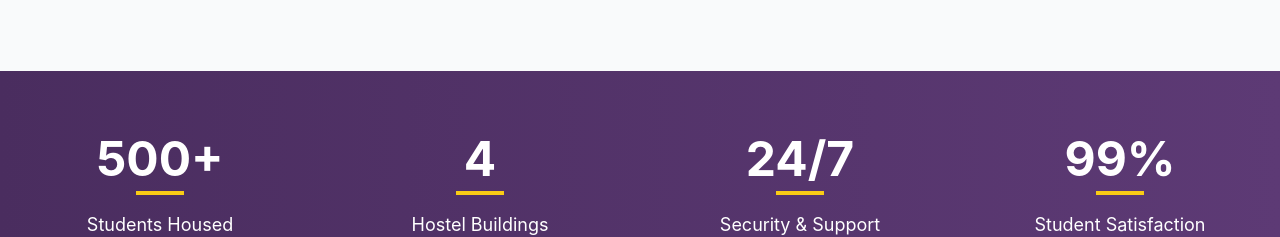
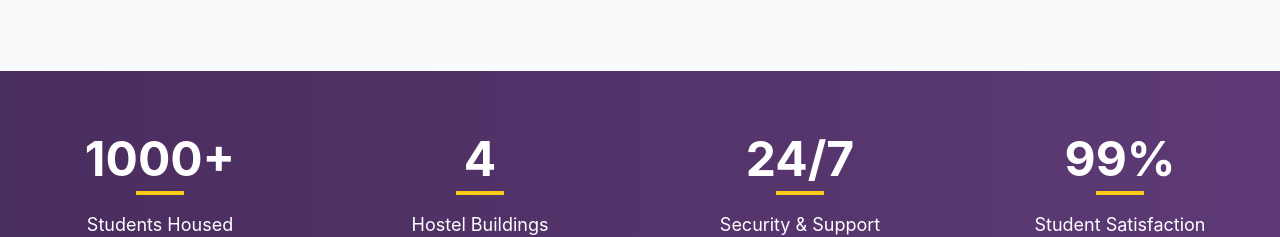
Before and after one commit to Maalinda/ruhuna-hms-FS-main, a React (Vite) app: page / in a window 1280 px wide. Shown: the part 2380-2617 px from the top of the page. Built offline with nearby package versions, Linux system fonts and the light colour scheme; no server answers.

Commit message:
modified:   src/pages/Home.jsx

```diff
--- a/src/pages/Home.jsx
+++ b/src/pages/Home.jsx
@@ -389,7 +389,7 @@ export default function Home() {
         <div className="container mx-auto px-4">
           <div className="grid grid-cols-1 md:grid-cols-2 lg:grid-cols-4 gap-8">
             <div className="text-center">
-              <div className="text-5xl font-bold mb-2">500+</div>
+              <div className="text-5xl font-bold mb-2">1000+</div>
               <div className="w-12 h-1 bg-yellow-400 mx-auto mb-4"></div>
               <p className="text-lg">Students Housed</p>
             </div>
@@ -514,8 +514,7 @@ export default function Home() {
                 className="mb-5 overflow-hidden"
               >
                 <button
-                  className={`w-full flex justify-between items-center p-5 text-left font-medium focus:outline-none rounded-xl transition-all ${
-                    activeAccordion === index
+                  className={`w-full flex justify-between items-center p-5 text-left font-medium focus:outline-none rounded-xl transition-all ${activeAccordion === index
                       ? "bg-gradient-to-r from-[#4a2d5f] to-[#5d3a75] text-white shadow-md"
                       : "bg-white hover:bg-gray-50 shadow-sm"
                     }`}
@@ -529,8 +528,7 @@ export default function Home() {
                   )}
                 </button>
                 <div
-                  className={`bg-white px-5 rounded-b-xl shadow-sm transition-all duration-300 ${
-                    activeAccordion === index
+                  className={`bg-white px-5 rounded-b-xl shadow-sm transition-all duration-300 ${activeAccordion === index
                       ? "max-h-96 py-5 opacity-100"
                       : "max-h-0 py-0 opacity-0"
                     }`}
```
Lines whose indentation alone changed are shown as unchanged.
